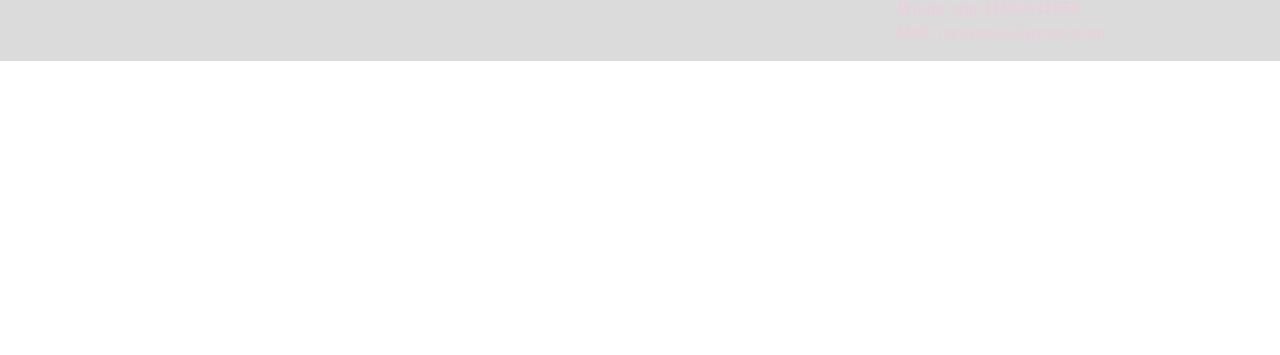
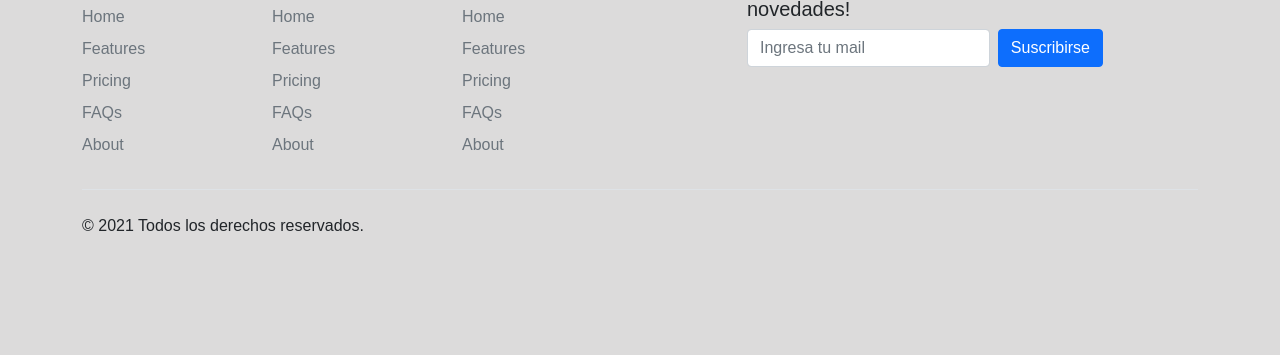
Before and after one commit to marianomiguez93/dw-entrega, a plain HTML site: page pages/productos.html in a window 1280 px wide. Shown: the part 1209-1564 px from the top of the page. Before the commit the page ends 1270 px from the top, so only its background shows below. Drawn offline with nearby package versions, Linux system fonts and the light colour scheme.

Commit message:
4to Cambio

```diff
--- a/pages/productos.html
+++ b/pages/productos.html
@@ -118,34 +118,70 @@
 
   <hr>
 
-  <!-- FOOTER -->
-  <footer class="contenedorFooter cursiva separadorTop">
-    <div class="container-fluid">
-      <div class="row">
-        <div class="col">
-          <p class="itemFooter negrita" >Derechos reservados Copyright 2021</p>
+  <footer class="separadorTop">
+    <div class="container">
+      <footer class="py-5">
+        <div class="row">
+          <div class="col-2">
+            <h5>Section</h5>
+            <ul class="nav flex-column">
+              <li class="nav-item mb-2"><a href="#" class="nav-link p-0 text-muted">Home</a></li>
+              <li class="nav-item mb-2"><a href="#" class="nav-link p-0 text-muted">Features</a></li>
+              <li class="nav-item mb-2"><a href="#" class="nav-link p-0 text-muted">Pricing</a></li>
+              <li class="nav-item mb-2"><a href="#" class="nav-link p-0 text-muted">FAQs</a></li>
+              <li class="nav-item mb-2"><a href="#" class="nav-link p-0 text-muted">About</a></li>
+            </ul>
+          </div>
+
+          <div class="col-2">
+            <h5>Section</h5>
+            <ul class="nav flex-column">
+              <li class="nav-item mb-2"><a href="#" class="nav-link p-0 text-muted">Home</a></li>
+              <li class="nav-item mb-2"><a href="#" class="nav-link p-0 text-muted">Features</a></li>
+              <li class="nav-item mb-2"><a href="#" class="nav-link p-0 text-muted">Pricing</a></li>
+              <li class="nav-item mb-2"><a href="#" class="nav-link p-0 text-muted">FAQs</a></li>
+              <li class="nav-item mb-2"><a href="#" class="nav-link p-0 text-muted">About</a></li>
+            </ul>
+          </div>
+
+          <div class="col-2">
+            <h5>Section</h5>
+            <ul class="nav flex-column">
+              <li class="nav-item mb-2"><a href="#" class="nav-link p-0 text-muted">Home</a></li>
+              <li class="nav-item mb-2"><a href="#" class="nav-link p-0 text-muted">Features</a></li>
+              <li class="nav-item mb-2"><a href="#" class="nav-link p-0 text-muted">Pricing</a></li>
+              <li class="nav-item mb-2"><a href="#" class="nav-link p-0 text-muted">FAQs</a></li>
+              <li class="nav-item mb-2"><a href="#" class="nav-link p-0 text-muted">About</a></li>
+            </ul>
+          </div>
+
+          <div class="col-4 offset-1">
+            <form>
+              <h5>Suscribite para recibir nuestras novedades!</h5>
+              <div class="d-flex w-100 gap-2">
+                <label for="newsletter1" class="visually-hidden">Email address</label>
+                <input id="newsletter1" type="text" class="form-control" placeholder="Ingresa tu mail">
+                <button class="btn btn-primary" type="button">Suscribirse</button>
+              </div>
+            </form>
+          </div>
         </div>
-        <div class="col">
-          <p class="itemFooter negrita">Sociales: <a href="#"><svg xmlns="http://www.w3.org/2000/svg" width="24" height="24" fill="currentColor" class="bi bi-facebook" viewBox="0 0 16 16">
-            <path d="M16 8.049c0-4.446-3.582-8.05-8-8.05C3.58 0-.002 3.603-.002 8.05c0 4.017 2.926 7.347 6.75 7.951v-5.625h-2.03V8.05H6.75V6.275c0-2.017 1.195-3.131 3.022-3.131.876 0 1.791.157 1.791.157v1.98h-1.009c-.993 0-1.303.621-1.303 1.258v1.51h2.218l-.354 2.326H9.25V16c3.824-.604 6.75-3.934 6.75-7.951z"/>
-            </svg></a>  <a href="#"><svg xmlns="http://www.w3.org/2000/svg" width="24" height="24" fill="currentColor" class="bi bi-messenger" viewBox="0 0 16 16">
-            <path d="M0 7.76C0 3.301 3.493 0 8 0s8 3.301 8 7.76-3.493 7.76-8 7.76c-.81 0-1.586-.107-2.316-.307a.639.639 0 0 0-.427.03l-1.588.702a.64.64 0 0 1-.898-.566l-.044-1.423a.639.639 0 0 0-.215-.456C.956 12.108 0 10.092 0 7.76zm5.546-1.459-2.35 3.728c-.225.358.214.761.551.506l2.525-1.916a.48.48 0 0 1 .578-.002l1.869 1.402a1.2 1.2 0 0 0 1.735-.32l2.35-3.728c.226-.358-.214-.761-.551-.506L9.728 7.381a.48.48 0 0 1-.578.002L7.281 5.98a1.2 1.2 0 0 0-1.735.32z"/>
-            </svg></a> <a href="#"><svg xmlns="http://www.w3.org/2000/svg" width="24" height="24" fill="currentColor" class="bi bi-whatsapp" viewBox="0 0 16 16">
-            <path d="M13.601 2.326A7.854 7.854 0 0 0 7.994 0C3.627 0 .068 3.558.064 7.926c0 1.399.366 2.76 1.057 3.965L0 16l4.204-1.102a7.933 7.933 0 0 0 3.79.965h.004c4.368 0 7.926-3.558 7.93-7.93A7.898 7.898 0 0 0 13.6 2.326zM7.994 14.521a6.573 6.573 0 0 1-3.356-.92l-.24-.144-2.494.654.666-2.433-.156-.251a6.56 6.56 0 0 1-1.007-3.505c0-3.626 2.957-6.584 6.591-6.584a6.56 6.56 0 0 1 4.66 1.931 6.557 6.557 0 0 1 1.928 4.66c-.004 3.639-2.961 6.592-6.592 6.592zm3.615-4.934c-.197-.099-1.17-.578-1.353-.646-.182-.065-.315-.099-.445.099-.133.197-.513.646-.627.775-.114.133-.232.148-.43.05-.197-.1-.836-.308-1.592-.985-.59-.525-.985-1.175-1.103-1.372-.114-.198-.011-.304.088-.403.087-.088.197-.232.296-.346.1-.114.133-.198.198-.33.065-.134.034-.248-.015-.347-.05-.099-.445-1.076-.612-1.47-.16-.389-.323-.335-.445-.34-.114-.007-.247-.007-.38-.007a.729.729 0 0 0-.529.247c-.182.198-.691.677-.691 1.654 0 .977.71 1.916.81 2.049.098.133 1.394 2.132 3.383 2.992.47.205.84.326 1.129.418.475.152.904.129 1.246.08.38-.058 1.171-.48 1.338-.943.164-.464.164-.86.114-.943-.049-.084-.182-.133-.38-.232z"/>
-            </svg></a> </p>
+
+        <div class="d-flex justify-content-between py-4 my-4 border-top">
+          <p>&copy; 2021 Todos los derechos reservados.</p>
+          <ul class="list-unstyled d-flex">
+            <li class="ms-3"><a class="link-dark" href="#"><svg class="bi" width="24" height="24"><use xlink:href="#twitter"/></svg></a></li>
+            <li class="ms-3"><a class="link-dark" href="#"><svg class="bi" width="24" height="24"><use xlink:href="#instagram"/></svg></a></li>
+            <li class="ms-3"><a class="link-dark" href="#"><svg class="bi" width="24" height="24"><use xlink:href="#facebook"/></svg></a></li>
+          </ul>
         </div>
-        <div class="col">
-          <ul class="negrita">
-            <li>Facebook: Vete La Cabaña</li>
-            <li>Instagram: @lacabania</li>
-            <li>Telefono: 4623515</li>
-            <li>Whats app:11553311556</li>
-            <li>Mail: lacabania@gmail.com</li>
-          </ul>
-      </div>
+      </footer>
     </div>
   </footer>
-  <!--FIN FOOTER -->
+
+  <!-- SCRIPT FOOTER -->
+  <script src="../assets/dist/js/bootstrap.bundle.min.js"></script>
+
 
   <script src="https://cdn.jsdelivr.net/npm/@popperjs/core@2.10.2/dist/umd/popper.min.js" integrity="sha384-7+zCNj/IqJ95wo16oMtfsKbZ9ccEh31eOz1HGyDuCQ6wgnyJNSYdrPa03rtR1zdB" crossorigin="anonymous"></script>
   <script src="https://cdn.jsdelivr.net/npm/bootstrap@5.1.3/dist/js/bootstrap.min.js" integrity="sha384-QJHtvGhmr9XOIpI6YVutG+2QOK9T+ZnN4kzFN1RtK3zEFEIsxhlmWl5/YESvpZ13" crossorigin="anonymous"></script>
```
Also changed, not shown: index.html (+4 -19 lines), pages/contacto.html (+62 -24 lines), pages/quienes-somos.html (+58 -24 lines), pages/servicios.html (+60 -24 lines).
